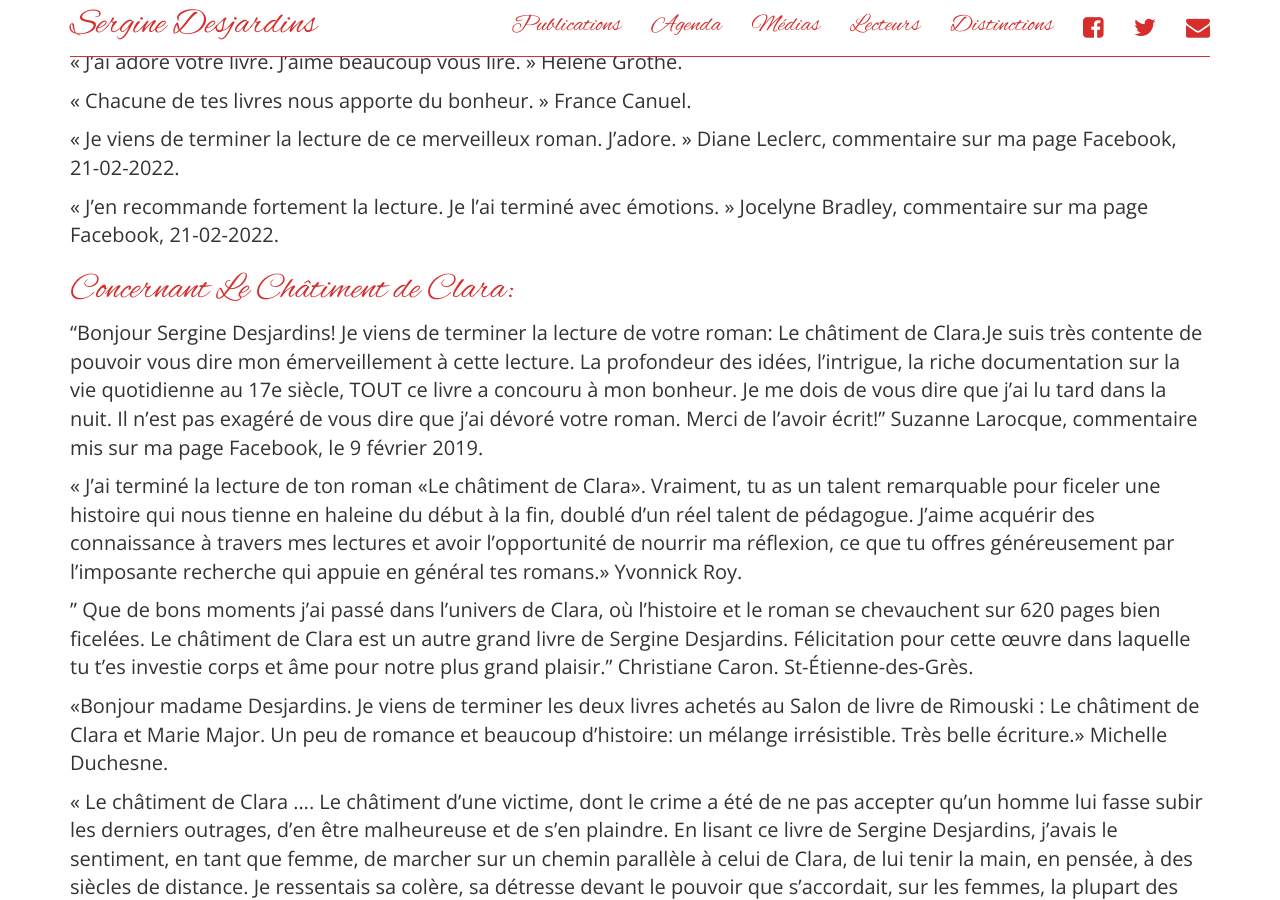
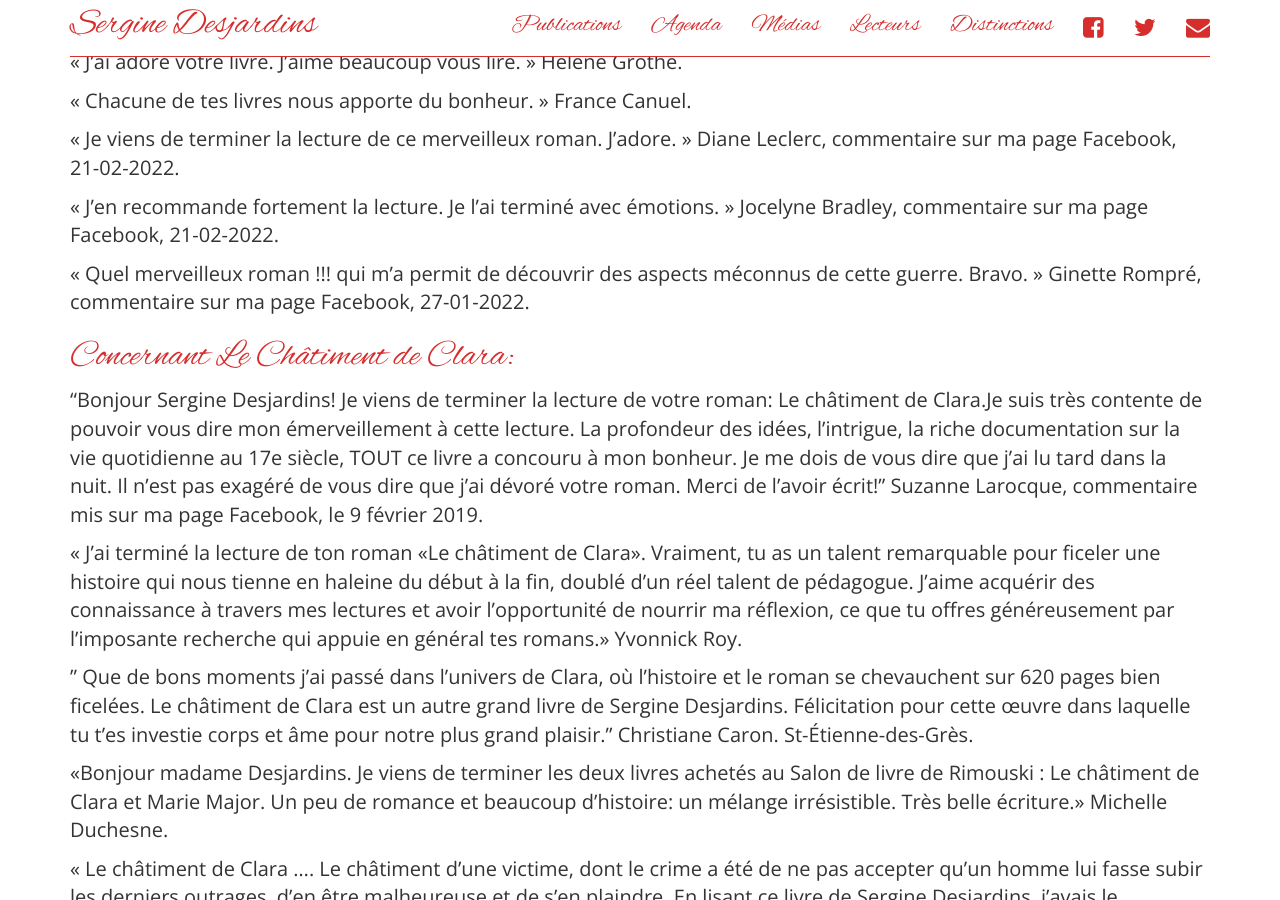
Before and after one commit to serginedesjardins/serginedesjardins.github.io, a Jekyll site: the page built from lecteurs.md, in a window 1280 px wide and 900 px high, scrolled down 8219 px. Built offline with Jekyll 4.4.1, drawn with Linux system fonts in a browser that asks for light colours; nearby versions of some CDN libraries.

Commit message:
Ginette Rompré.

```diff
--- a/lecteurs.md
+++ b/lecteurs.md
@@ -154,6 +154,8 @@ Toujours est-il que, tout comme avec Le châtiment de Clara, ton dernier roman m
 « Je viens de terminer la lecture de ce merveilleux roman. J’adore. » Diane Leclerc, commentaire sur ma page Facebook, 21-02-2022.
 
 « J’en recommande fortement la lecture. Je l’ai terminé avec émotions. » Jocelyne Bradley, commentaire sur ma page Facebook, 21-02-2022.
+
+« Quel merveilleux roman !!! qui m'a permit de découvrir des aspects méconnus de cette guerre. Bravo. » Ginette Rompré, commentaire sur ma page Facebook, 27-01-2022.
 
 # Concernant Le Châtiment de Clara:
 
```
